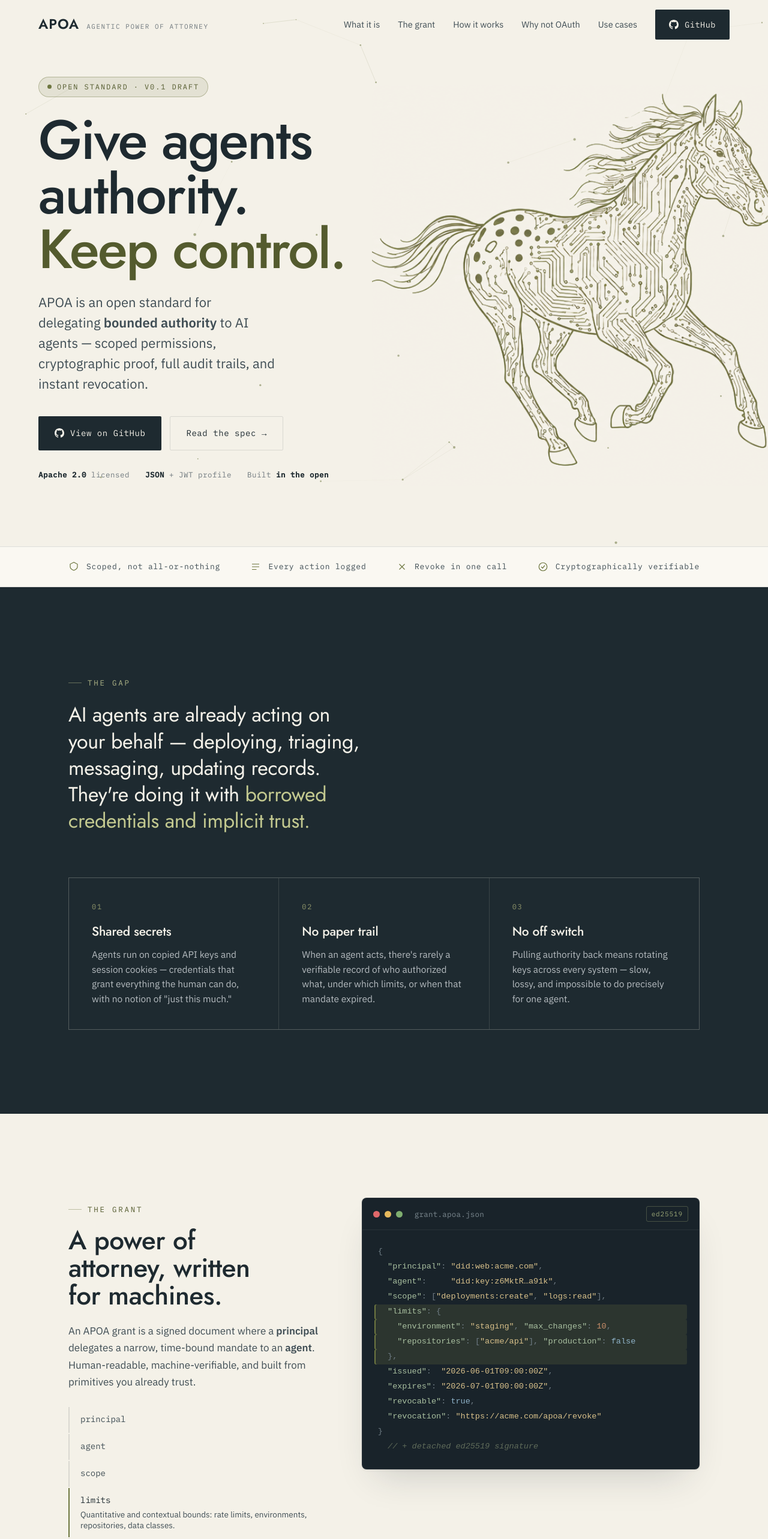
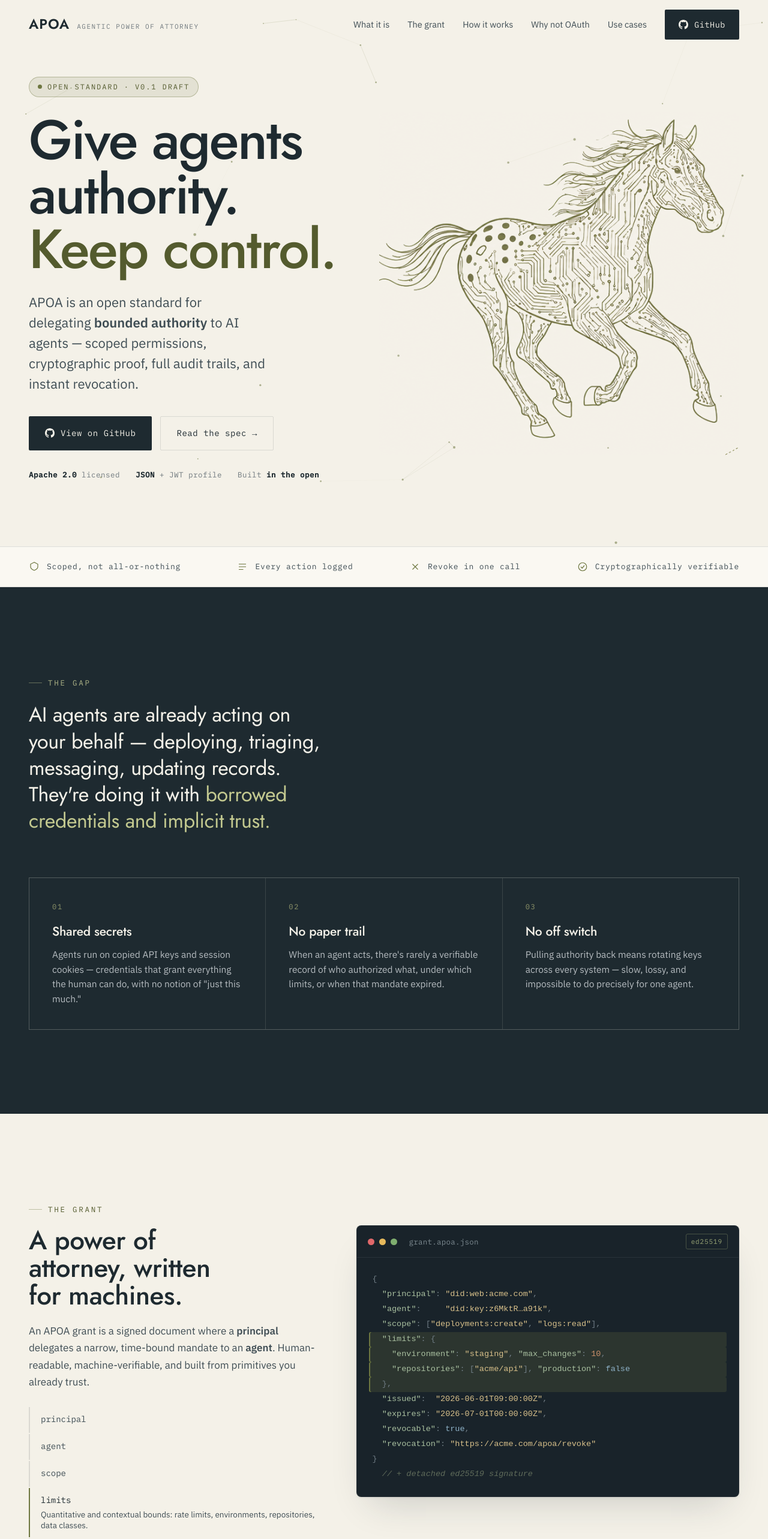
Before and after one commit to agenticpoa/agenticpoa.com, a React (Vite) app: page / in a window 1280 px wide. Shown: the top 2566 px of the page at 60% size. Built offline with nearby package versions, Linux system fonts and the light colour scheme.

Commit message:
Refresh landing page layout

```diff
--- a/src/index.css
+++ b/src/index.css
@@ -24,8 +24,8 @@
   --shadow:   0 1px 2px rgba(30,42,48,.04), 0 12px 32px -12px rgba(30,42,48,.10);
   --shadow-lg:0 2px 4px rgba(30,42,48,.05), 0 30px 60px -24px rgba(30,42,48,.20);
 
-  --maxw: 1180px;
-  --gut: clamp(20px, 5vw, 64px);
+  --maxw: 1280px;
+  --gut: clamp(20px, 4vw, 48px);
 
   --font-display: 'Jost', system-ui, sans-serif;
   --font-body: 'IBM Plex Sans', system-ui, sans-serif;
@@ -91,10 +91,13 @@ h1,h2,h3,h4{ font-family:var(--font-display); font-weight:500; margin:0; letter-
 /* ---------------- NAV ---------------- */
 .nav{
   position:fixed; inset:0 0 auto 0; z-index:80;
-  display:flex; align-items:center; justify-content:space-between;
-  padding:16px var(--gut);
+  padding-block:16px;
   transition:background .35s, border-color .35s, padding .35s;
   border-bottom:1px solid transparent;
+}
+.nav-inner{
+  max-width:var(--maxw); margin-inline:auto; padding-inline:var(--gut);
+  display:flex; align-items:center; justify-content:space-between; gap:24px;
 }
 .nav.scrolled{
   background:color-mix(in srgb, var(--paper) 86%, transparent);
@@ -141,11 +144,8 @@ h1,h2,h3,h4{ font-family:var(--font-display); font-weight:500; margin:0; letter-
 
 /* default hero = A : editorial split */
 body[data-hero="A"] .hero .wrap{ display:grid; grid-template-columns:1.02fr .98fr; align-items:center; gap:40px; }
-body[data-hero="A"] .hero-horse{ right:calc(-1 * clamp(10px,4vw,40px)); top:50%; transform:translateY(-47%); width:min(56vw,700px); z-index:1; }
+body[data-hero="A"] .hero-horse{ right:calc(var(--gut) + max(0px, (100vw - var(--maxw)) / 2)); top:50%; transform:translateY(-47%); width:min(48vw,600px); z-index:1; }
 body[data-hero="A"] .hero-col-img{ display:none; }
-@media(min-width:1080px){
-  body[data-hero="A"] .hero .wrap{ max-width:1320px; }
-}
 
 /* hero B : centered manifesto, horse watermark */
 body[data-hero="B"] .hero{ text-align:center; }
@@ -164,9 +164,11 @@ body[data-hero="C"] .hero-col-img{ position:relative; }
 .hero-seal{ position:absolute; right:-10px; top:-58px; width:128px; opacity:.5; pointer-events:none; }
 
 @media(max-width:920px){
+  body[data-hero="A"] .hero{ display:flex; flex-direction:column; }
   body[data-hero="A"] .hero .wrap,
   body[data-hero="C"] .hero .wrap{ grid-template-columns:1fr; }
-  body[data-hero="A"] .hero-horse{ position:relative; right:auto; top:auto; transform:none; width:min(86vw,560px); margin:24px auto 0; opacity:.9; }
+  body[data-hero="A"] .hero .wrap{ order:0; }
+  body[data-hero="A"] .hero-horse{ position:relative; right:auto; top:auto; transform:none; width:min(78vw,460px); margin:32px auto 0; opacity:.9; order:1; }
   body[data-hero="C"] .hero-col-img{ margin-top:8px; }
   .hero-seal{ display:none; }
 }
@@ -221,9 +223,12 @@ body.no-horse .involve .horse-bg{ display:none !important; }
 
 /* ---------------- ANATOMY / CODE CENTERPIECE ---------------- */
 .anatomy .wrap{ display:grid; grid-template-columns:.86fr 1.14fr; gap:clamp(36px,5vw,72px); align-items:start; }
+.anatomy .wrap > *{ min-width:0; }
 @media(max-width:960px){ .anatomy .wrap{ grid-template-columns:1fr; } }
-.anatomy-side{ position:sticky; top:100px; }
-@media(max-width:960px){ .anatomy-side{ position:static; top:auto; margin-bottom:8px; } }
+.anatomy-side{ position:static; }
+@media(max-width:960px){ .anatomy-side{ margin-bottom:8px; } }
+.anatomy-main{ margin-top:46px; }
+@media(max-width:960px){ .anatomy-main{ margin-top:8px; } }
 .field-list{ margin:28px 0 0; display:flex; flex-direction:column; gap:2px; }
 .field-list button{
   text-align:left; background:none; border:0; border-left:2px solid var(--line); cursor:pointer;
@@ -294,13 +299,16 @@ body.no-horse .involve .horse-bg{ display:none !important; }
 .ctable{ width:100%; border-collapse:collapse; margin-top:14px; font-size:15.5px; }
 .ctable th,.ctable td{ text-align:left; padding:18px 20px; border-bottom:1px solid var(--line); vertical-align:top; }
 .ctable thead th{ font-family:var(--font-mono); font-size:12px; letter-spacing:.1em; text-transform:uppercase; color:var(--ink-3); font-weight:400; }
-.ctable thead th.apoa{ color:var(--olive-deep); }
+.ctable thead th.apoa{ color:var(--olive-deep); font-weight:600; font-size:12.5px; }
 .ctable tbody th{ font-weight:500; font-family:var(--font-body); color:var(--ink); width:30%; }
 .ctable td.apoa{ color:var(--ink); }
 .ctable td.apoa .chk{ color:var(--olive); }
 .ctable td.muted{ color:var(--ink-3); }
 .ctable tr:hover td,.ctable tr:hover th{ background:rgba(110,119,64,.05); }
-.ctable .col-apoa{ background:var(--olive-soft); }
+.ctable .col-apoa{ background:rgba(110,119,64,.14); box-shadow:inset 1px 0 0 var(--olive-line), inset -1px 0 0 var(--olive-line); }
+.ctable thead th.col-apoa{ box-shadow:inset 1px 0 0 var(--olive-line), inset -1px 0 0 var(--olive-line), inset 0 3px 0 0 var(--olive); }
+.ctable tbody tr:last-child .col-apoa{ box-shadow:inset 1px 0 0 var(--olive-line), inset -1px 0 0 var(--olive-line), inset 0 -1px 0 0 var(--olive-line); }
+.ctable tr:hover td.col-apoa{ background:rgba(110,119,64,.18); }
 @media(max-width:720px){ .ctable{ font-size:14px; } .ctable th,.ctable td{ padding:13px 12px; } }
 
 /* ---------------- USE CASES ---------------- */
@@ -317,7 +325,7 @@ body.no-horse .involve .horse-bg{ display:none !important; }
 
 /* ---------------- CTA / GET INVOLVED ---------------- */
 .involve{ background:var(--ink); color:var(--paper); position:relative; overflow:hidden; }
-.involve .horse-bg{ position:absolute; right:-6%; bottom:-12%; width:min(50vw,560px); opacity:.10; filter:brightness(3) saturate(.4); pointer-events:none; }
+.involve .horse-bg{ position:absolute; right:calc(var(--gut) + max(0px, (100vw - var(--maxw)) / 2)); bottom:-12%; width:min(46vw,520px); opacity:.5; filter:brightness(1.7) saturate(.5); pointer-events:none; }
 .involve .wrap{ position:relative; z-index:2; }
 .involve h2{ color:var(--paper); font-size:clamp(32px,5vw,60px); line-height:1.02; max-width:18ch; }
 .involve p{ color:#b6bcc0; font-size:clamp(17px,2vw,20px); max-width:54ch; margin:22px 0 36px; }
--- a/src/landing.html
+++ b/src/landing.html
@@ -1,5 +1,6 @@
 <!-- ============ NAV ============ -->
 <nav class="nav" id="nav">
+  <div class="nav-inner">
     <a class="brand" href="#top">
       <span class="mark">APOA</span>
       <span class="sub">Agentic Power of Attorney</span>
@@ -14,6 +15,7 @@
         <svg class="ico" viewBox="0 0 16 16" fill="currentColor" aria-hidden="true"><path d="M8 0C3.58 0 0 3.58 0 8c0 3.54 2.29 6.53 5.47 7.59.4.07.55-.17.55-.38 0-.19-.01-.82-.01-1.49-2.01.37-2.53-.49-2.69-.94-.09-.23-.48-.94-.82-1.13-.28-.15-.68-.52-.01-.53.63-.01 1.08.58 1.23.82.72 1.21 1.87.87 2.33.66.07-.52.28-.87.51-1.07-1.78-.2-3.64-.89-3.64-3.95 0-.87.31-1.59.82-2.15-.08-.2-.36-1.02.08-2.12 0 0 .67-.21 2.2.82.64-.18 1.32-.27 2-.27.68 0 1.36.09 2 .27 1.53-1.04 2.2-.82 2.2-.82.44 1.1.16 1.92.08 2.12.51.56.82 1.27.82 2.15 0 3.07-1.87 3.75-3.65 3.95.29.25.54.73.54 1.48 0 1.07-.01 1.93-.01 2.2 0 .21.15.46.55.38A8.01 8.01 0 0016 8c0-4.42-3.58-8-8-8z"/></svg>
         GitHub
       </a>
+    </div>
   </div>
 </nav>
 
@@ -226,7 +228,7 @@
           <th>&nbsp;</th>
           <th>API keys</th>
           <th>OAuth scopes</th>
-          <th class="apoa">APOA</th>
+          <th class="apoa col-apoa">APOA</th>
         </tr>
       </thead>
       <tbody>
@@ -321,7 +323,7 @@
 
 <!-- ============ GET INVOLVED ============ -->
 <section class="section involve" id="involve">
-  <img class="horse-bg" src="/assets/horse.png" alt="" aria-hidden="true">
+  <img class="horse-bg" src="/assets/horse-line.png" alt="" aria-hidden="true">
   <div class="wrap">
     <span class="eyebrow">Get involved</span>
     <h2>An open standard is only as good as who shapes it.</h2>
```
Also changed, not shown: public/assets/horse-line.png (added). Lines whose indentation alone changed are shown as unchanged.
